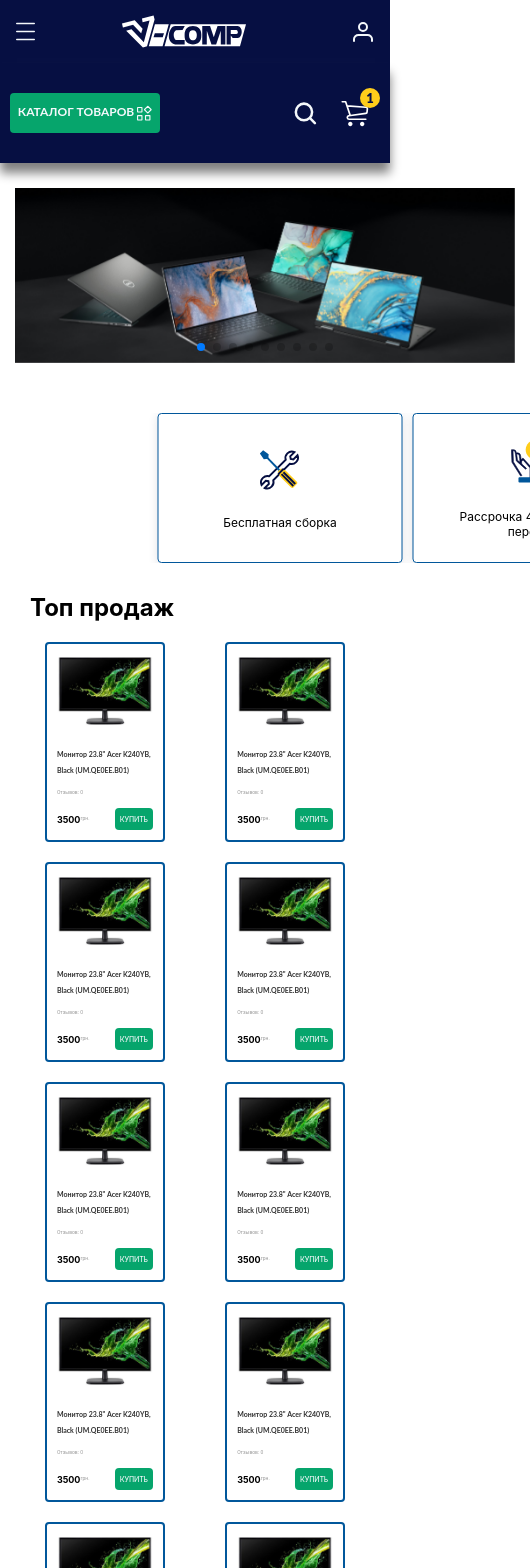
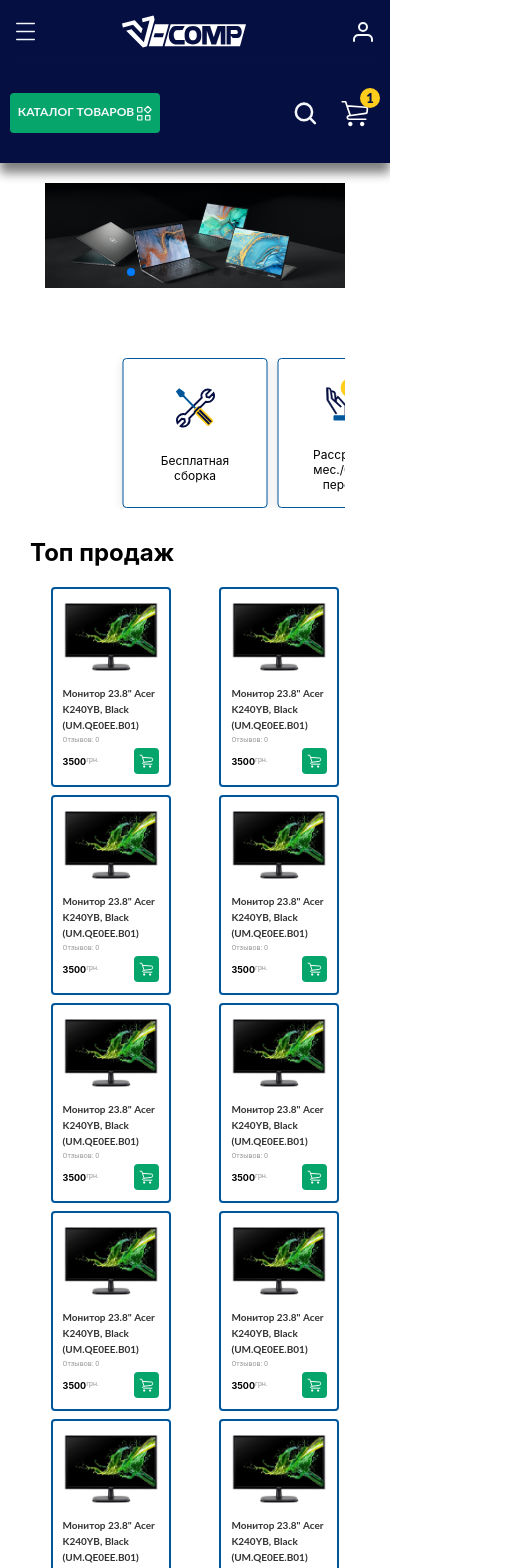
Before and after one commit to javohir12312/Comp, a React (Create React App) app: page / in a window 390 px wide. Shown: the top 1568 px of the page, 530 px wide, since content can reach past the window. Built offline with nearby package versions, Linux system fonts and the light colour scheme.

Commit message:
edit all

```diff
--- a/src/components/Header/Header.jsx
+++ b/src/components/Header/Header.jsx
@@ -14,6 +14,7 @@
   const [ham, setHam] = useState(false)
 
   const selector = useSelector(state => state.data.korzina)
+  const signin = useSelector(state => state.data.signin)
   const kotalogIstrue = useSelector(state => state.data.katalog)
   const dispatch = useDispatch()
   console.log(kotalogIstrue);
@@ -21,9 +22,17 @@
     setHam(word)
     console.log(word);
   }
+
+  const body = document.body
+  if(selector || signin){
+
+    body.style.overflow = 'hidden'
+  }else{
+    body.style.overflow = 'scroll'
+  }
+
   return (
     <>
-
       <Korzinka isTrue={selector} />
 
       <Signin />
--- a/src/components/Header/Korzinka/Korzinka.module.scss
+++ b/src/components/Header/Korzinka/Korzinka.module.scss
@@ -2,12 +2,13 @@
   width: 1064px;
   background-color: white;
   position: absolute;
-  top: -100%;
+  top: 0%;
   left: 50%;
   transform: translate(-50%,-50%);
   padding: 24px;
   color: black;
   border-radius: 8px;
+  z-index: 12;
   transition: 0.4s ease-out;
 
   div{
@@ -61,7 +62,7 @@
 .bigBox {
   position: absolute;
   background-color: rgba(0, 0, 0, 0.5);
-  z-index: 11;
+  z-index: 23;
   width: 100%;
   height: 100vh;
 }
--- a/src/components/Header/Signin/Signin.jsx
+++ b/src/components/Header/Signin/Signin.jsx
@@ -23,7 +23,7 @@
         <div style={selector ?
         {
           top: "0%", right: "50%",
-          transform: "translate(50%, 75%)"
+          transform: "translate(50%, 50%)"
         } : { top: "-1000%" }} className={style.box}>
           <div style={{ display: "flex", alignItems: "center", justifyContent: "space-between" }}>
             <h2>
--- a/src/components/Header/Signin/Signin.module.scss
+++ b/src/components/Header/Signin/Signin.module.scss
@@ -12,7 +12,6 @@
   background-color: white;
   position: absolute;
   transition: 0.4s ease-in-out;
-  top: -1000%;
   margin: 0 auto;
   padding: 24px;
   color: black;
--- a/src/components/Home/Cards/Cards.jsx
+++ b/src/components/Home/Cards/Cards.jsx
@@ -18,7 +18,7 @@
               <h3>3500</h3><p>грн.</p>
             </div>
             <button>
-              КУПИТЬ
+              <p>КУПИТЬ</p> <img src="../assets/shop_icon.svg" alt="" width={15} />
             </button>
           </div>
         </li>
@@ -33,7 +33,7 @@
               <h3>3500</h3><p>грн.</p>
             </div>
             <button>
-              КУПИТЬ
+              <p>КУПИТЬ</p> <img src="../assets/shop_icon.svg" alt="" width={15} />
             </button>
           </div>
         </li>
@@ -48,7 +48,7 @@
               <h3>3500</h3><p>грн.</p>
             </div>
             <button>
-              КУПИТЬ
+              <p>КУПИТЬ</p> <img src="../assets/shop_icon.svg" alt="" width={15} />
             </button>
           </div>
         </li>
@@ -63,7 +63,7 @@
               <h3>3500</h3><p>грн.</p>
             </div>
             <button>
-              КУПИТЬ
+              <p>КУПИТЬ</p> <img src="../assets/shop_icon.svg" alt="" width={15} />
             </button>
           </div>
         </li>
@@ -78,7 +78,7 @@
               <h3>3500</h3><p>грн.</p>
             </div>
             <button>
-              КУПИТЬ
+              <p>КУПИТЬ</p> <img src="../assets/shop_icon.svg" alt="" width={15} />
             </button>
           </div>
         </li>
@@ -93,7 +93,7 @@
               <h3>3500</h3><p>грн.</p>
             </div>
             <button>
-              КУПИТЬ
+              <p>КУПИТЬ</p> <img src="../assets/shop_icon.svg" alt="" width={15} />
             </button>
           </div>
         </li>
@@ -108,7 +108,7 @@
               <h3>3500</h3><p>грн.</p>
             </div>
             <button>
-              КУПИТЬ
+              <p>КУПИТЬ</p> <img src="../assets/shop_icon.svg" alt="" width={15} />
             </button>
           </div>
         </li>
@@ -123,7 +123,7 @@
               <h3>3500</h3><p>грн.</p>
             </div>
             <button>
-              КУПИТЬ
+              <p>КУПИТЬ</p> <img src="../assets/shop_icon.svg" alt="" width={15} />
             </button>
           </div>
         </li>
@@ -138,7 +138,7 @@
               <h3>3500</h3><p>грн.</p>
             </div>
             <button>
-              КУПИТЬ
+              <p>КУПИТЬ</p> <img src="../assets/shop_icon.svg" alt="" width={15} />
             </button>
           </div>
         </li>
@@ -153,7 +153,7 @@
               <h3>3500</h3><p>грн.</p>
             </div>
             <button>
-              КУПИТЬ
+              <p>КУПИТЬ</p> <img src="../assets/shop_icon.svg" alt="" width={15} />
             </button>
           </div>
         </li>
@@ -168,7 +168,7 @@
               <h3>3500</h3><p>грн.</p>
             </div>
             <button>
-              КУПИТЬ
+              <p>КУПИТЬ</p> <img src="../assets/shop_icon.svg" alt="" width={15} />
             </button>
           </div>
         </li>
@@ -183,7 +183,7 @@
               <h3>3500</h3><p>грн.</p>
             </div>
             <button>
-              КУПИТЬ
+              <p>КУПИТЬ</p> <img src="../assets/shop_icon.svg" alt="" width={15} />
             </button>
           </div>
         </li>
@@ -198,7 +198,7 @@
               <h3>3500</h3><p>грн.</p>
             </div>
             <button>
-              КУПИТЬ
+              <p>КУПИТЬ</p> <img src="../assets/shop_icon.svg" alt="" width={15} />
             </button>
           </div>
         </li>
@@ -213,7 +213,7 @@
               <h3>3500</h3><p>грн.</p>
             </div>
             <button>
-              КУПИТЬ
+              <p>КУПИТЬ</p> <img src="../assets/shop_icon.svg" alt="" width={15} />
             </button>
           </div>
         </li>
@@ -228,7 +228,7 @@
               <h3>3500</h3><p>грн.</p>
             </div>
             <button>
-              КУПИТЬ
+              <p>КУПИТЬ</p> <img src="../assets/shop_icon.svg" alt="" width={15} />
             </button>
           </div>
         </li>
@@ -243,7 +243,7 @@
               <h3>3500</h3><p>грн.</p>
             </div>
             <button>
-              КУПИТЬ
+              <p>КУПИТЬ</p> <img src="../assets/shop_icon.svg" alt="" width={15} />
             </button>
           </div>
         </li>
@@ -258,7 +258,7 @@
               <h3>3500</h3><p>грн.</p>
             </div>
             <button>
-              КУПИТЬ
+              <p>КУПИТЬ</p> <img src="../assets/shop_icon.svg" alt="" width={15} />
             </button>
           </div>
         </li>
@@ -273,7 +273,7 @@
               <h3>3500</h3><p>грн.</p>
             </div>
             <button>
-              КУПИТЬ
+              <p>КУПИТЬ</p> <img src="../assets/shop_icon.svg" alt="" width={15} />
             </button>
           </div>
         </li>
@@ -288,7 +288,7 @@
               <h3>3500</h3><p>грн.</p>
             </div>
             <button>
-              КУПИТЬ
+              <p>КУПИТЬ</p> <img src="../assets/shop_icon.svg" alt="" width={15} />
             </button>
           </div>
         </li>
@@ -303,7 +303,7 @@
               <h3>3500</h3><p>грн.</p>
             </div>
             <button>
-              КУПИТЬ
+              <p>КУПИТЬ</p> <img src="../assets/shop_icon.svg" alt="" width={15} />
             </button>
           </div>
         </li>
@@ -318,7 +318,7 @@
               <h3>3500</h3><p>грн.</p>
             </div>
             <button>
-              КУПИТЬ
+              <p>КУПИТЬ</p> <img src="../assets/shop_icon.svg" alt="" width={15} />
             </button>
           </div>
         </li>
@@ -333,7 +333,7 @@
               <h3>3500</h3><p>грн.</p>
             </div>
             <button>
-              КУПИТЬ
+              <p>КУПИТЬ</p> <img src="../assets/shop_icon.svg" alt="" width={15} />
             </button>
           </div>
         </li>
@@ -348,7 +348,7 @@
               <h3>3500</h3><p>грн.</p>
             </div>
             <button>
-              КУПИТЬ
+              <p>КУПИТЬ</p> <img src="../assets/shop_icon.svg" alt="" width={15} />
             </button>
           </div>
         </li>
@@ -363,10 +363,12 @@
               <h3>3500</h3><p>грн.</p>
             </div>
             <button>
-              КУПИТЬ
+              <p>КУПИТЬ</p> <img src="../assets/shop_icon.svg" alt="" width={15} />
             </button>
           </div>
         </li>
+
+        <p className={style.all_see}>Смотреть все <img src="../assets/vector_see.svg" alt="" width={15}/></p>
       </ul>
     </div>
   )
--- a/src/components/Home/Cards/Cards.module.scss
+++ b/src/components/Home/Cards/Cards.module.scss
@@ -2,12 +2,17 @@
   width: 95%;
   display: flex;
   align-items: center;
-  justify-content: space-around;
+  justify-content: space-between;
   flex-wrap: wrap;
   list-style: none;
   padding: 0 15px;
-  gap: 20px;
+  gap: 8px;
   margin: 20px auto;
+
+  @media screen and (max-width:800px) {
+    padding: 0 10px;
+  }
+
 
   li {
     display: flex;
@@ -23,6 +28,13 @@
     border: 2px solid #01579B;
     border-radius: 4px;
 
+
+    button {
+      img {
+        display: none;
+      }
+    }
+
     button {
       font-family: 'Lato';
       font-style: normal;
@@ -35,6 +47,10 @@
       border-radius: 4px;
       padding: 10px 12px;
       border: none;
+
+      P {
+        color: white;
+      }
     }
 
     h2 {
@@ -57,6 +73,10 @@
 
     }
 
+    @media screen and (max-width:420px) {
+      justify-content: space-evenly;
+    }
+
     @media screen and (max-width:800px) {
       width: 120px;
       height: 200px;
@@ -64,24 +84,33 @@
 
       button {
         font-style: normal;
-        font-size: 7px;
+        font-size: 9px;
         cursor: pointer;
         color: #F4F8FB;
         background: #06A56C;
         border-radius: 4px;
         padding: 5px;
         border: none;
+
+
+        @media screen and (max-width:600px) {
+          p {
+            display: none;
+          }
+
+          img {
+            display: block;
+          }
+        }
       }
 
       h2 {
-        font-size: 7px;
+        font-size: 10px;
         color: #333333;
       }
 
       p {
-        font-style: normal;
-        font-weight: 400;
-        font-size: 5px;
+        font-size: 7px;
         color: #999999;
 
       }
@@ -98,5 +127,26 @@
       box-shadow: 0px 20px 20px rgba(1, 87, 155, 0.4);
       transform: scale(1.00021);
     }
+
+
+  }
+
+  @media screen and (max-width:420px) {
+    justify-content: space-evenly;
+    padding: 0;
   }
 }
+
+.all_see {
+  display: flex;
+  align-items: center;
+  justify-content: end;
+  width: 100%;
+  text-align: right;
+  font-family: 'Lato';
+  font-style: normal;
+  font-weight: 500;
+  font-size: 10px;
+  line-height: 12px;
+  color: #01579B;
+}
--- a/src/components/Home/Home.jsx
+++ b/src/components/Home/Home.jsx
@@ -10,12 +10,14 @@
   const katalog = useSelector(state => state.data.katalog)
   return (
     <>
-      <div className={style.box} style={{ display: "flex", marginTop: "25px ", alignItems: "center", justifyContent: "space-around" }}>
+      <div className={style.box}>
         <div className={style.menu} style={{ width: "400px", overflowY: "hidden" }}>
           <Katalog />
         </div>
         <div style={{ display: "flex", alignItems: "center", flexDirection: "column" }}>
-          <Slider />
+          <div className={style.slide_box}>
+            <Slider />
+          </div>
 
           <ul className={style.list}>
             <li>
@@ -55,10 +57,12 @@
             </li>
           </ul>
 
-          <Mobile_Slider/>
+          <div className={style.slide_box}>
+          <Mobile_Slider />
+          </div>
         </div>
 
-        <Cards/>
+        <Cards />
 
       </div>
     </>
--- a/src/components/Home/Home.module.scss
+++ b/src/components/Home/Home.module.scss
@@ -6,6 +6,18 @@
   width: 100%;
   max-width: 1920px;
   margin: 0 auto;
+
+  @media screen and (max-width:400px) {
+    .slide_box {
+      max-width: 300px;
+      width: 300px;
+    }
+
+  }
+}
+
+.slide_box{
+  margin-top: 20px;
 }
 
 .list {
@@ -14,10 +26,10 @@
   display: flex;
   align-items: center;
   justify-content: space-between;
-
-@media screen and (max-width:1240px) {
-  display: none;
-}
+  margin-top: 10px;
+  @media screen and (max-width:1240px) {
+    display: none;
+  }
 
   li {
     width: 120px;
@@ -75,7 +87,7 @@
   }
 }
 
-.menu{
+.menu {
   width: 400px;
   overflow: hidden;
 
--- a/src/components/Home/Mobile_Slider/Mobile_Slider.module.scss
+++ b/src/components/Home/Mobile_Slider/Mobile_Slider.module.scss
@@ -22,8 +22,7 @@
 
   @media screen and (max-width:820px) {
     display: block;
-    margin-left: 30px;
-  }
+    }
 }
 
 .swiper_slide {
--- a/src/components/Home/Slider/Slider.scss
+++ b/src/components/Home/Slider/Slider.scss
@@ -32,14 +32,29 @@
   }
 
   @media screen and (max-width: 520px) {
-    max-width: 100%;
+    max-width: 400px;
     padding: 0;
   }
 
-  // @media screen and (max-width: 1120px) {
-  //   width: 300px;
-  //   height: 100%;
-  // }
+  @media screen and (max-width: 440px) {
+    width: 300px;
+    height: 100%;
+  }
+
+  @media screen and (max-width: 340px) {
+    width: 100%;
+    margin: 0;
+    padding: 0;
+    gap: 0;
+  }
+
+
+  @media screen and (max-width: 320px) {
+    width: 100%;
+    margin: 0;
+    padding: 0;
+    gap: 0;
+  }
 }
 
 .swiper-slide {
@@ -57,5 +72,4 @@
   display: block;
   width: 100%;
   height: 100%;
-  object-fit: cover;
 }
```
Also changed, not shown: public/assets/shop_icon.svg (added), public/assets/vector_see.svg (added).
